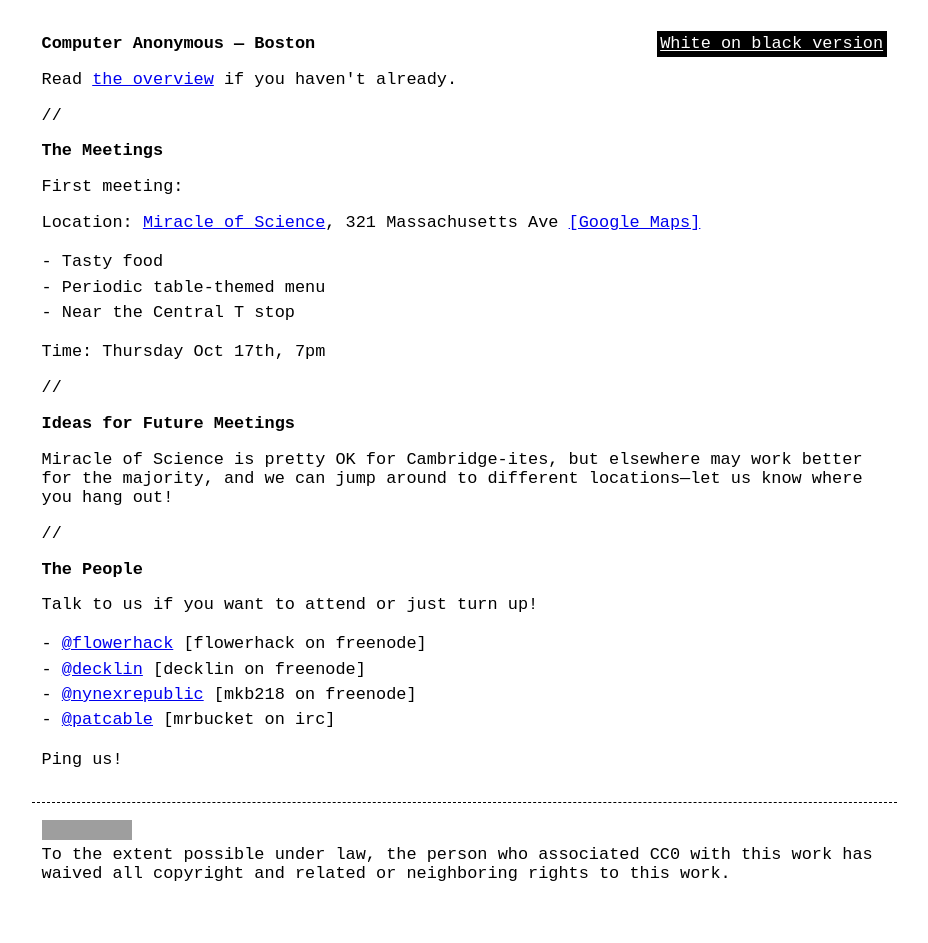
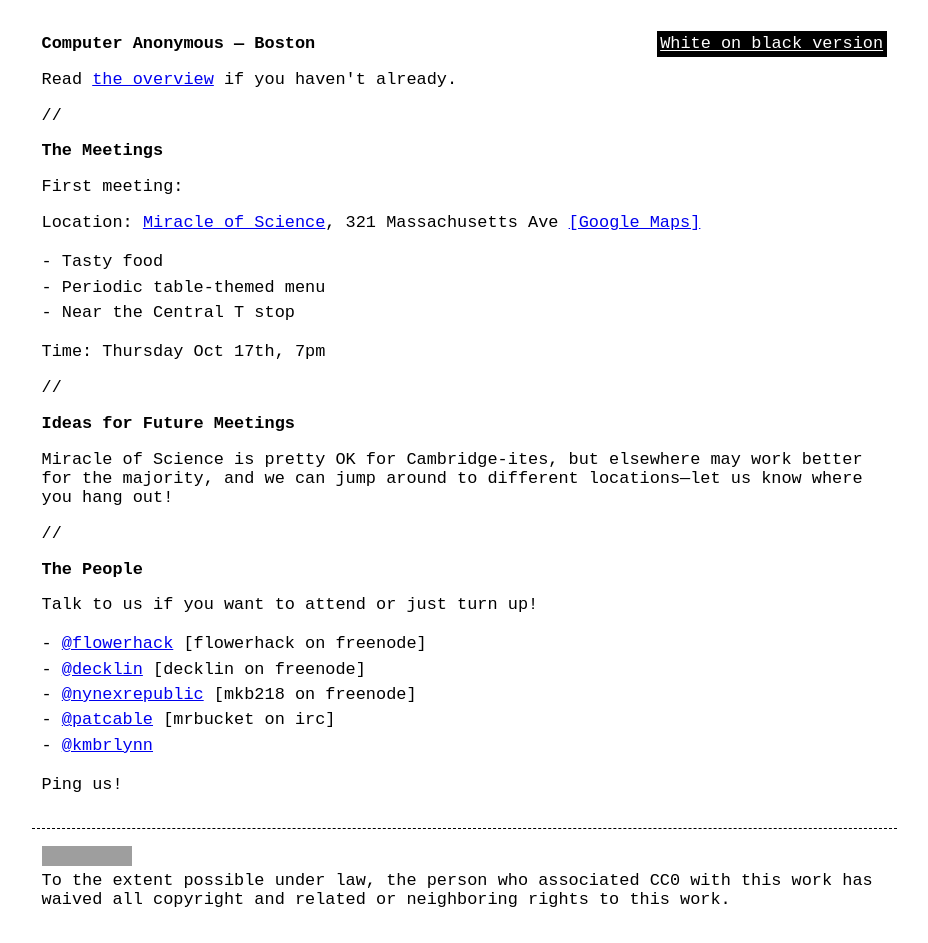
Before and after one commit to computeranonymous/computer, a Jekyll site: the page built from us_boston.html, in a window 1280 px wide. Shown: the whole page, without its empty margins (176-1104 px from the left). Built offline with Jekyll 4.4.1, drawn with Linux system fonts in a browser that asks for light colours; before the commit the page ends 917 px from its top, so only the background shows below that; grey boxes are pictures that could not be loaded.

Commit message:
Update us_boston.html
ping kmbrlynn

```diff
--- a/us_boston.html
+++ b/us_boston.html
@@ -25,5 +25,6 @@
       <li><a href="https://twitter.com/decklin">@decklin</a> [decklin on freenode]</li>
       <li><a href="https://twitter.com/nynexrepublic">@nynexrepublic</a> [mkb218 on freenode]</li>
       <li><a href="https://twitter.com/patcable">@patcable</a> [mrbucket on irc]</li>
+      <li><a href="https://twitter.com/kmbrlynn">@kmbrlynn</a></li>
     </ul>
     <p>Ping us!</p>
```
